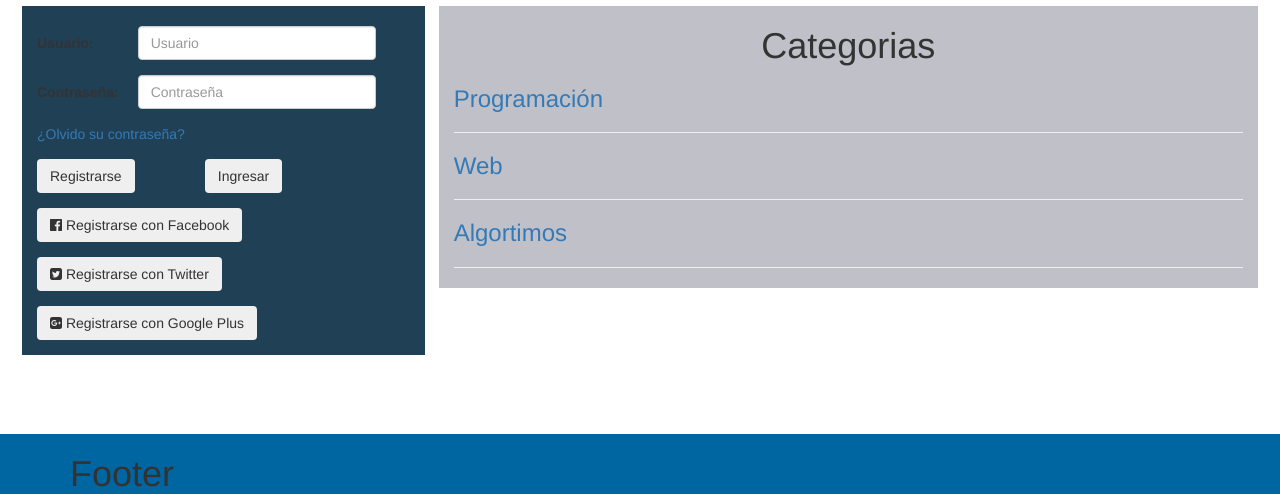
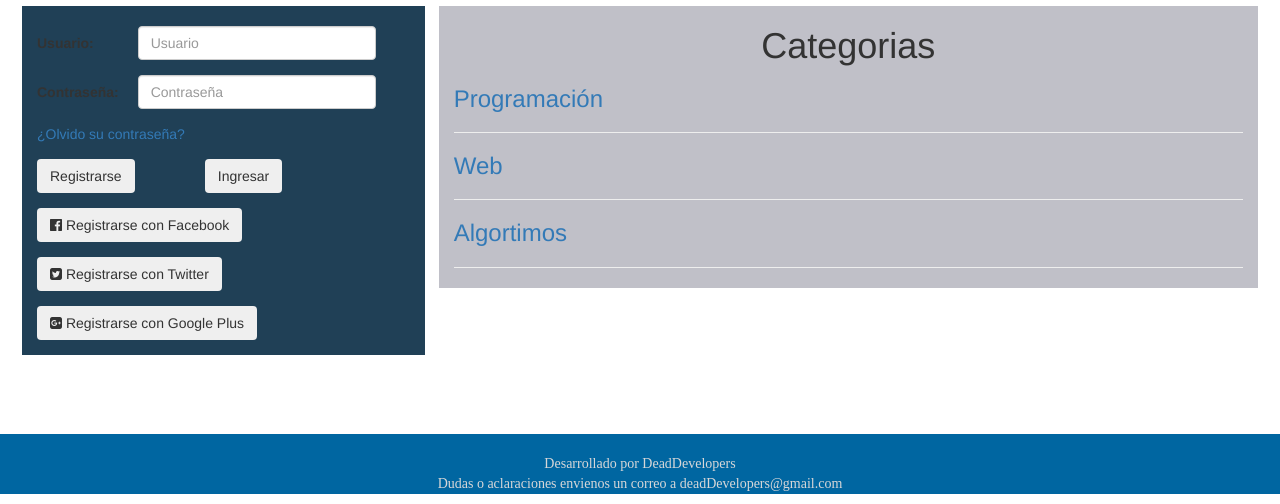
Before and after one commit to OscarLozoya/ExamenesOnline, a PHP site: page /index.php in a window 1280 px wide. Shown: the part 306-810 px from the top of the page. Run offline with PHP 8.4, Linux system fonts and the light colour scheme; some libraries are stand-ins or nearby versions.

Commit message:
Se cambio el contenido del footer y se puso un contenido y estilo  previo

```diff
--- a/Footer.php
+++ b/Footer.php
@@ -1,8 +1,11 @@
 <!--Se cierra el contenedor que tiene desde el Header (debajo del<body>) hasta antes del footer-->
 </aside>
 <footer id="footer" class="Footer">
-		<div class="container">
-			<h1>Footer</h1>
+		<div class="container Formato-Footer">
+			<br>
+			<p>Desarrollado por DeadDevelopers
+				<br>
+				Dudas o aclaraciones envienos un correo a deadDevelopers@gmail.com</p>
 		</div>
 </footer>
 </body>
--- a/css/generales.css
+++ b/css/generales.css
@@ -41,6 +41,12 @@
 .buton:hover{
   background-color: gray;
 }
+.Formato-Footer{
+  text-align: center;
+  font-family: Century;
+  font-size: 14px;
+  color: #D7D7D8;
+}
 /*PAra formularios estilachos chidos liros :v
   input:required:invalid, input:focus:invalid {
     /*background-image: url(/images/invalid.png);
```
